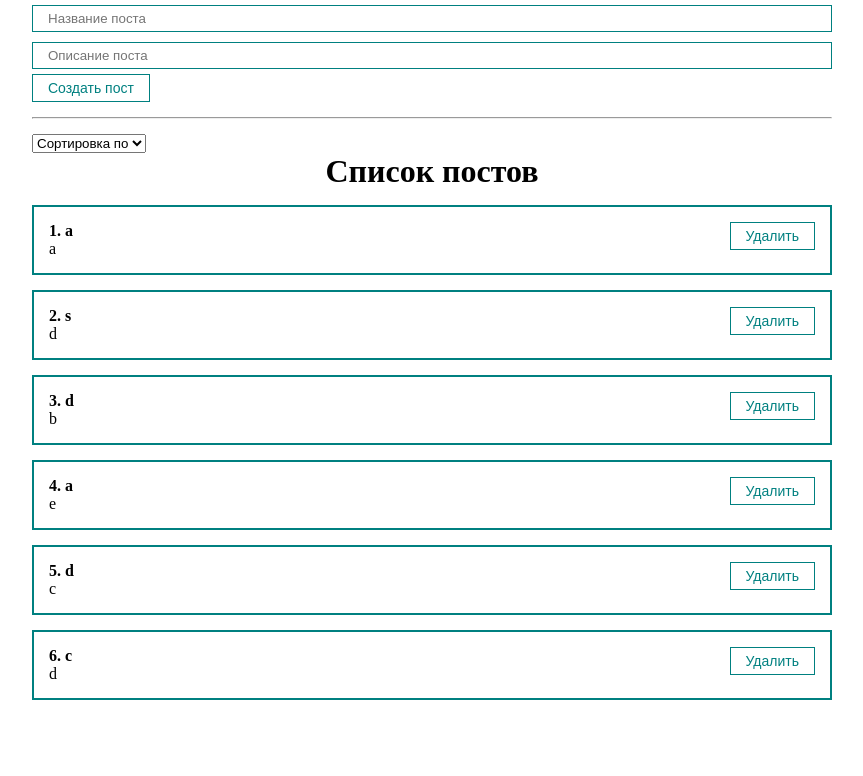
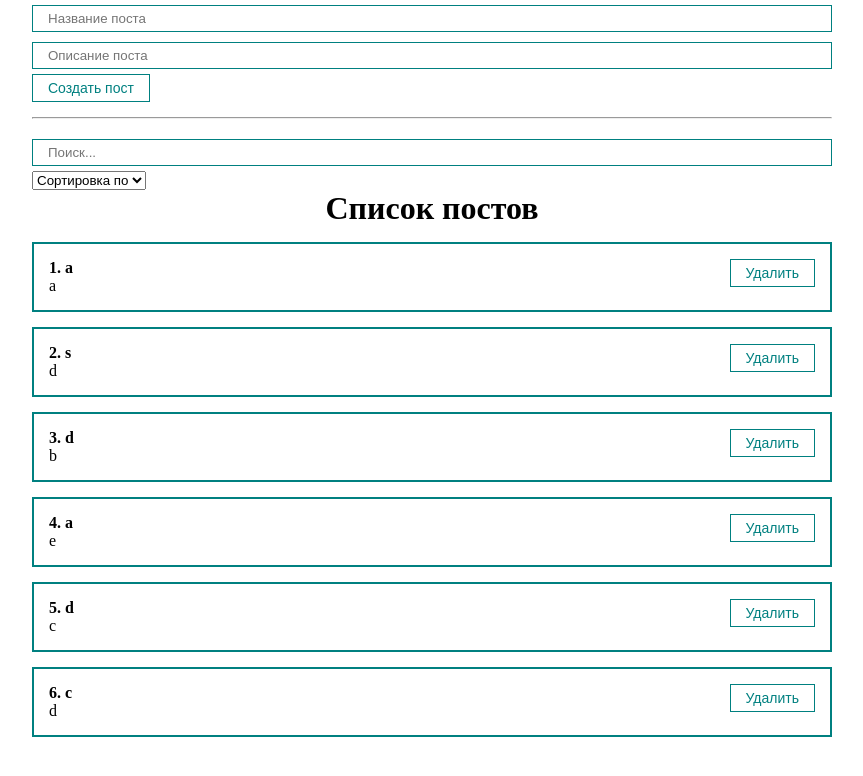
Before and after one commit to Forellko/react-course-ulbitv, a React (Create React App) app: page / in a window 1280 px wide. Shown: the top 776 px of the page, without its empty margins (208-1071 px from the left). Built offline with nearby package versions, Linux system fonts and the light colour scheme; the HTML template or start-up script is replaced by a standard one.

Commit message:
add search and work with useMemo

```diff
--- a/src/App.jsx
+++ b/src/App.jsx
@@ -1,3 +1,4 @@
+import { useMemo } from 'react';
 import { useState } from 'react';
 import PostForm from './components/PostForm';
 import PostList from './components/PostList';
@@ -16,7 +17,19 @@ function App() {
     { id: 6, title: 'c', body: 'd' },
   ]);
 
+  const [search, setSearch] = useState('');
   const [selectedSort, setSelectedSort] = useState('');
+
+  const sortedPosts = useMemo(() => {
+    if (!selectedSort) return posts;
+    return [...posts].sort((a, b) =>
+      a[selectedSort].localeCompare(b[selectedSort])
+    );
+  }, [selectedSort, posts]);
+
+  const sortedAndSearchedPosts = useMemo(() => {
+    return sortedPosts.filter((post) => post.title.includes(search));
+  }, [search, sortedPosts]);
 
   const createPost = (post) => {
     setPosts([...posts, post]);
@@ -28,13 +41,20 @@ function App() {
 
   const sortChange = (value) => {
     setSelectedSort(value);
-    setPosts([...posts].sort((a, b) => a[value].localeCompare(b[value])));
   };
 
   return (
     <div className="App">
       <PostForm create={createPost} />
       <hr style={{ margin: '15px 0' }} />
+      <div>
+        <MyInput
+          placeholder={'Поиск...'}
+          value={search}
+          onChange={(e) => {
+            setSearch(e.target.value);
+          }}
+        />
         <MySelect
           value={selectedSort}
           defaultValue={'Сортировка по'}
@@ -44,7 +64,12 @@ function App() {
           ]}
           onChange={sortChange}
         />
-      <PostList posts={posts} title="JavaScript" deletePost={deletePost} />
+        <PostList
+          posts={sortedAndSearchedPosts}
+          title="JavaScript"
+          deletePost={deletePost}
+        />
+      </div>
     </div>
   );
 }
```
Lines whose indentation alone changed are shown as unchanged.
